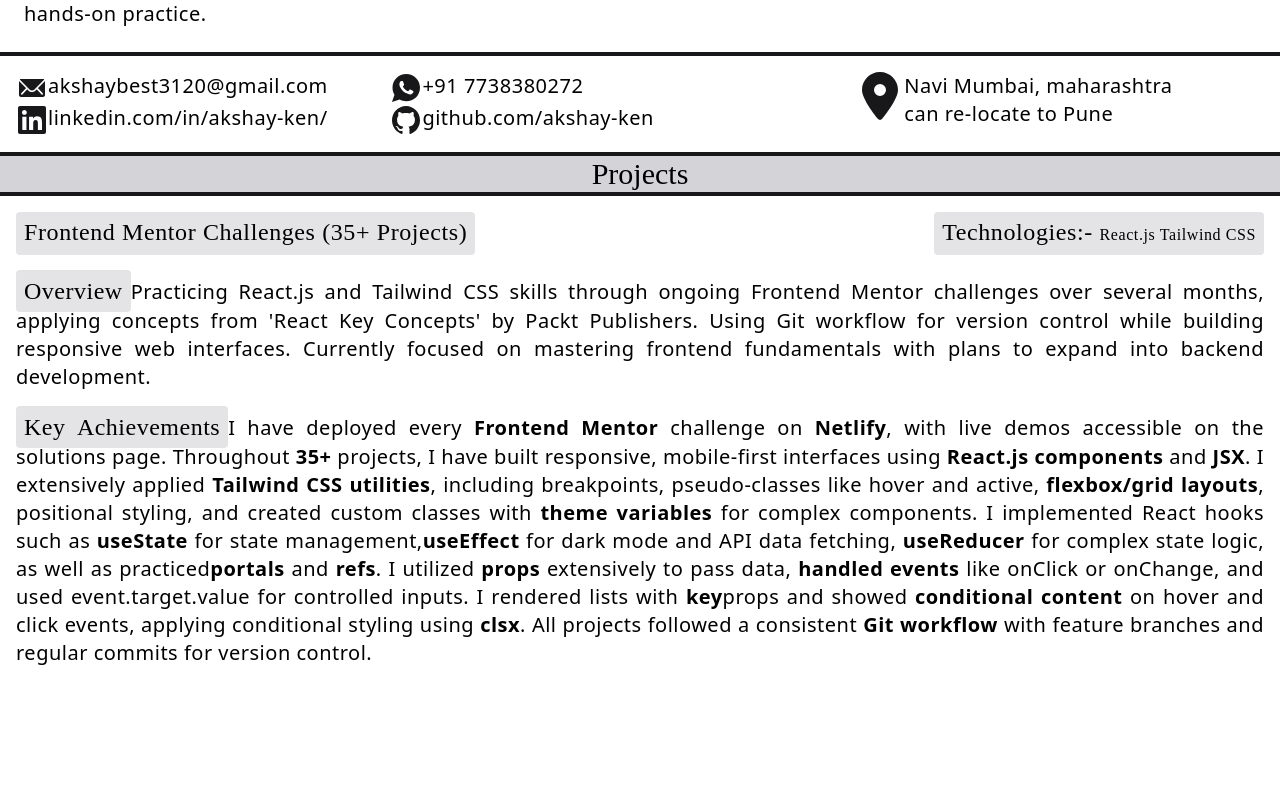
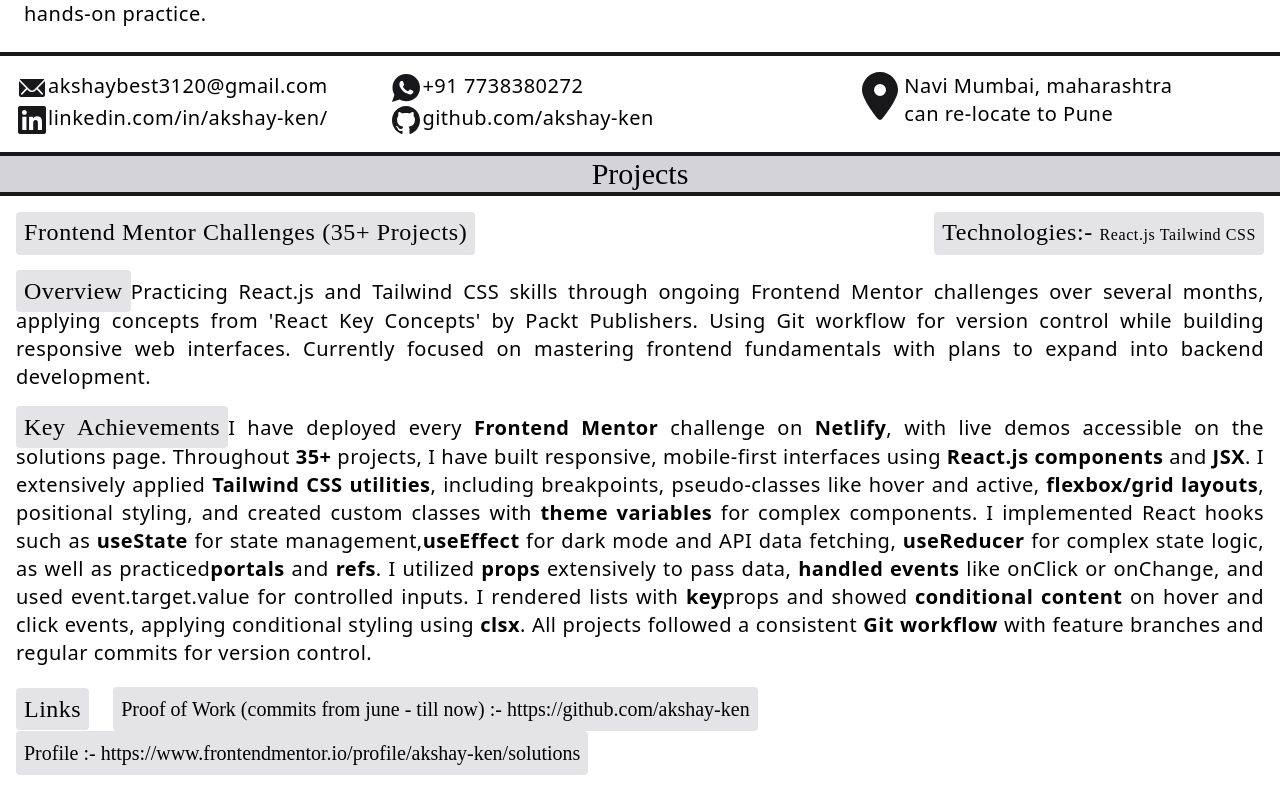
Before and after one commit to akshay-ken/Resume, a React (Vite) app: page / in a window 1280 px wide. Shown: the part 264-1055 px from the top of the page. Before the commit the page ends 967 px from the top, so only its background shows below. Built offline with nearby package versions, Linux system fonts and the light colour scheme; a web font is replaced by a local one.

Commit message:
style: add links section with links and all the styling

```diff
--- a/src/components/ProjectSection.jsx
+++ b/src/components/ProjectSection.jsx
@@ -50,7 +50,27 @@
           a consistent <b>Git workflow</b> with feature branches and regular
           commits for version control.
         </p>
-        <div className="flex flex-row flex-wrap"></div>
+        <div className="flex flex-row flex-wrap justify-start gap-x-2 md:gap-x-6 items-center">
+          <p className="font-web text-sm md:text-xl text-justify dark:text-zinc-200 leading-4 md:leading-7 tracking-tighter md:tracking-wide">
+            <span className="font-zcool text-base md:text-2xl dark:text-zinc-700 bg-zinc-200 rounded-sm p-1 md:p-2 dark:bg-zinc-300">
+              Links
+            </span>
+          </p>
+          <a
+            href="https://github.com/akshay-ken"
+            className="font-zcool text-sm md:text-xl dark:text-zinc-700 bg-zinc-200 rounded-sm p-1 md:p-2 dark:bg-zinc-300"
+          >
+            Proof of Work (commits from june - till now) :-
+            https://github.com/akshay-ken
+          </a>
+          <a
+            href="https://www.frontendmentor.io/profile/akshay-ken/solutions"
+            className="font-zcool text-sm md:text-xl dark:text-zinc-700 bg-zinc-200 rounded-sm p-1 md:p-2 dark:bg-zinc-300"
+          >
+            Profile :-
+            https://www.frontendmentor.io/profile/akshay-ken/solutions
+          </a>
+        </div>
       </section>
     </section>
   );
```
